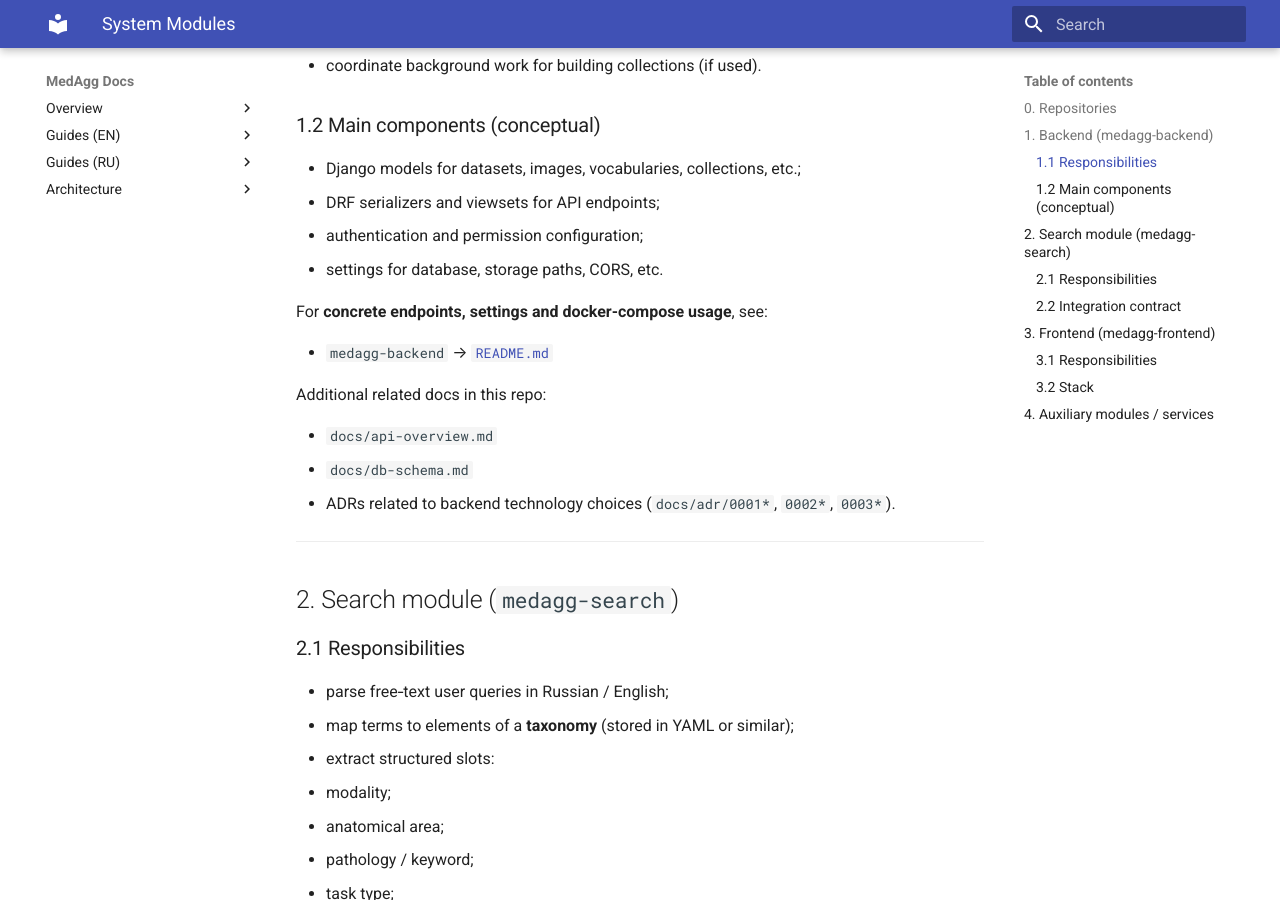
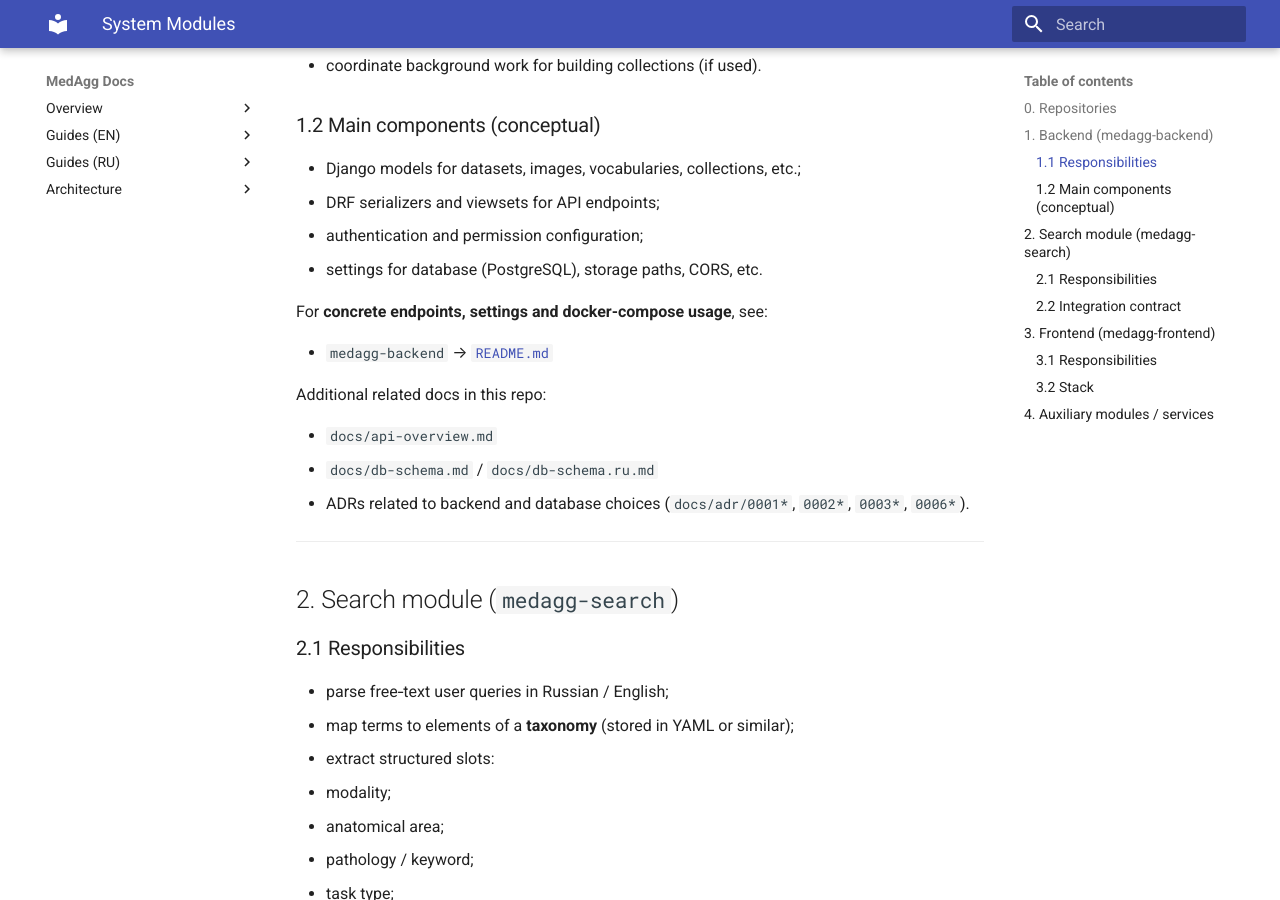
Before and after one commit to ramiro-rp/medagg-doc, an MkDocs documentation site: the page built from docs/modules.md, in a window 1280 px wide and 900 px high, scrolled down 1074 px. Built offline with MkDocs 1.6.1 and Material for MkDocs 9.7.7, drawn with Linux system fonts in a browser that asks for light colours.

Commit message:
minimal changes, traduction issues

```diff
--- a/docs/modules.md
+++ b/docs/modules.md
@@ -44,7 +44,7 @@ instead it links to the module‑specific READMEs where appropriate.
 - Django models for datasets, images, vocabularies, collections, etc.;
 - DRF serializers and viewsets for API endpoints;
 - authentication and permission configuration;
-- settings for database, storage paths, CORS, etc.
+- settings for database (PostgreSQL), storage paths, CORS, etc.
 
 For **concrete endpoints, settings and docker-compose usage**, see:
 
@@ -53,8 +53,8 @@ For **concrete endpoints, settings and docker-compose usage**, see:
 Additional related docs in this repo:
 
 - `docs/api-overview.md`
-- `docs/db-schema.md`
-- ADRs related to backend technology choices (`docs/adr/0001*`, `0002*`, `0003*`).
+- `docs/db-schema.md` / `docs/db-schema.ru.md`
+- ADRs related to backend and database choices (`docs/adr/0001*`, `0002*`, `0003*`, `0006*`).
 
 ---
 
```
